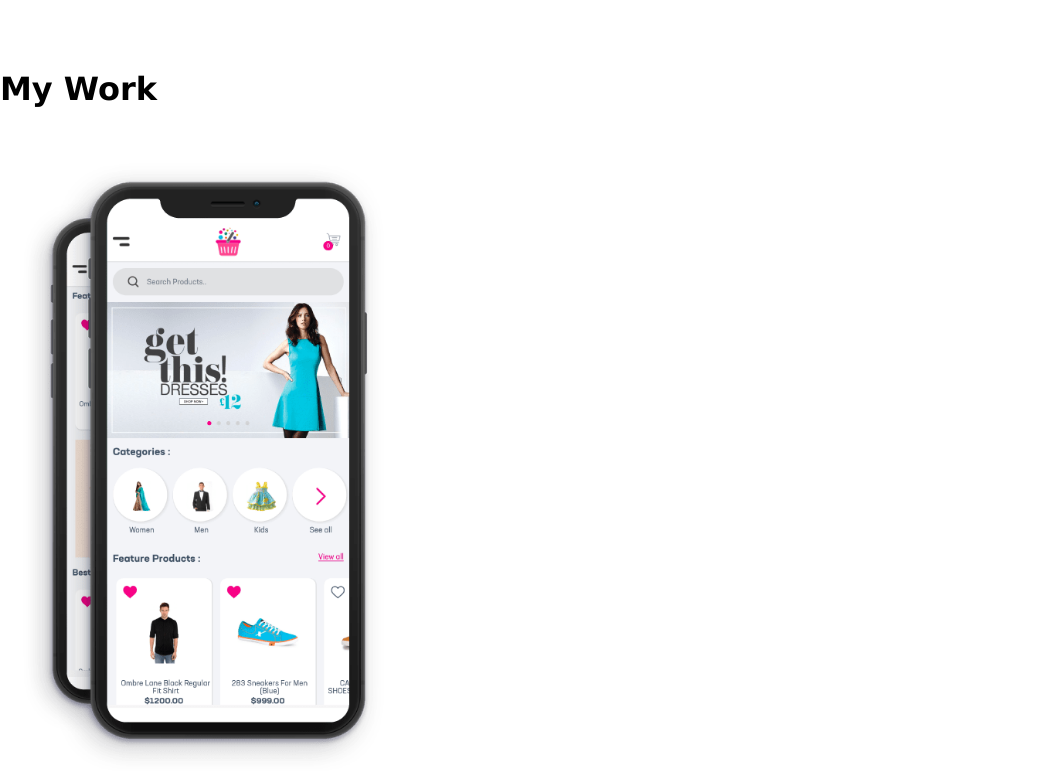
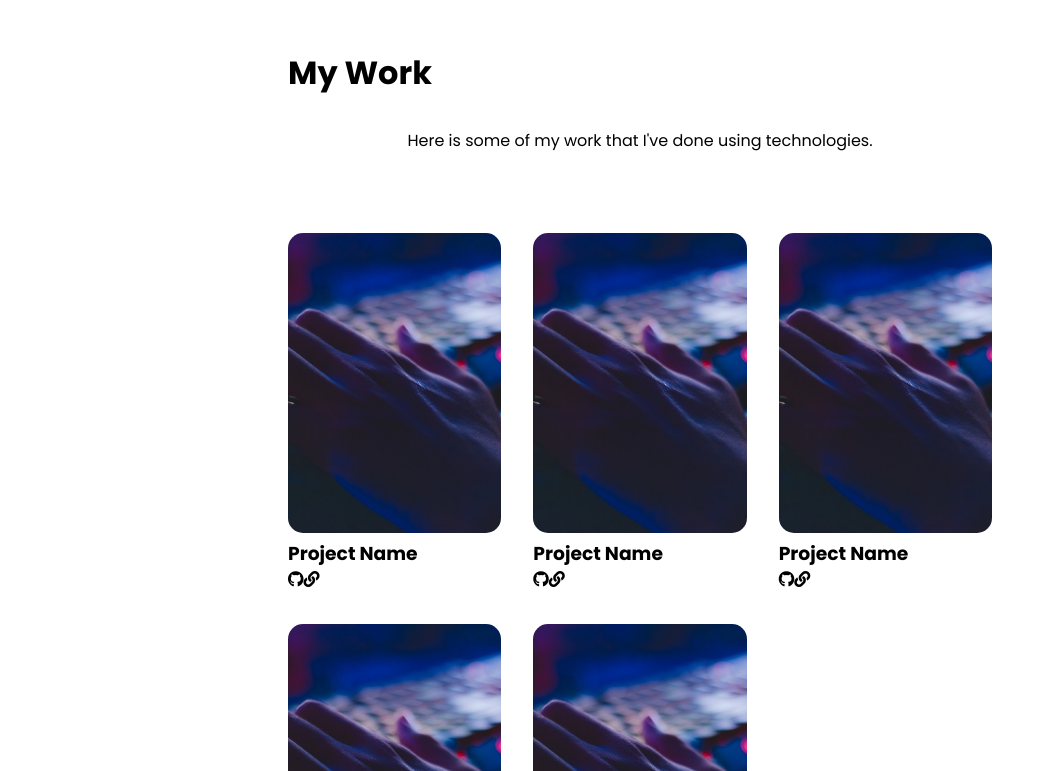
Before and after one commit to shaikahmadnawaz/portfolio-website, a React (Create React App) app: page / in a window 1280 px wide. Shown: the part 2029-2800 px from the top of the page, without its empty margins (0-1053 px from the left). Built offline with nearby package versions, Linux system fonts and the light colour scheme.

Commit message:
projects css done

```diff
--- a/public/index.html
+++ b/public/index.html
@@ -11,7 +11,19 @@
     />
     <link rel="preconnect" href="https://fonts.googleapis.com" />
     <link rel="preconnect" href="https://fonts.gstatic.com" crossorigin />
-
+    <link rel="preconnect" href="https://fonts.googleapis.com" />
+    <link rel="preconnect" href="https://fonts.gstatic.com" crossorigin />
+    <link
+      rel="stylesheet"
+      href="https://cdnjs.cloudflare.com/ajax/libs/font-awesome/5.15.4/css/all.min.css"
+      integrity="sha512-1ycn6IcaQQ40/MKBW2W4Rhis/DbILU74C1vSrLJxCq57o941Ym01SwNsOMqvEBFlcgUa6xLiPY/NS5R+E6ztJQ=="
+      crossorigin="anonymous"
+      referrerpolicy="no-referrer"
+    />
+    <link
+      href="https://fonts.googleapis.com/css2?family=Poppins:wght@400;500;600;700;800;900&display=swap"
+      rel="stylesheet"
+    />
     <!-- Boxicons -->
     <link
       rel="stylesheet"
--- a/src/App.css
+++ b/src/App.css
@@ -1,3 +1,5 @@
+@import url("https://fonts.googleapis.com/css2?family=Poppins:wght@400;500;600;700;800;900&display=swap");
+
 * {
   margin: 0;
   padding: 0;
@@ -5,7 +7,7 @@
 }
 
 body {
-  font-family: Verdana, Geneva, Tahoma, sans-serif;
+  font-family: "Poppins", sans-serif;
   line-height: 1.5;
   overflow-x: hidden;
   background: white;
--- a/src/components/home/projects/Projects.js
+++ b/src/components/home/projects/Projects.js
@@ -1,27 +1,93 @@
 import React from "react";
-import ProjectImage from "../../../assets/projects.png";
+import ProjectCover from "../../../assets/port1.jpg";
 import "./projects.css";
 
 const Projects = () => {
   return (
     <div className="container">
       <h1 className="sub-title">My Work</h1>
-      <div className="project-list">
-        <div className="projects">
-          <div className="project1">
-            <img src={ProjectImage} alt="" />
+      <p class="port-text">
+        Here is some of my work that I've done using technologies.
+      </p>
+      <div className="projects">
+        <div class="project-item">
+          <div class="image">
+            <img src={ProjectCover} alt="" />
           </div>
-          <div className="project1">
-            <img src={ProjectImage} alt="" />
+          <div class="hover-items">
+            <h3>Project Name</h3>
+            <div class="icons">
+              <a href="#" class="icon">
+                <i class="fab fa-github"></i>
+              </a>
+              <a href="#" class="icon">
+                <i class="fas fa-link"></i>
+              </a>
+            </div>
           </div>
-          <div className="project1">
-            <img src={ProjectImage} alt="" />
+        </div>
+        <div class="project-item">
+          <div class="image">
+            <img src={ProjectCover} alt="" />
           </div>
-          <div className="project1">
-            <img src={ProjectImage} alt="" />
+          <div class="hover-items">
+            <h3>Project Name</h3>
+            <div class="icons">
+              <a href="#" class="icon">
+                <i class="fab fa-github"></i>
+              </a>
+              <a href="#" class="icon">
+                <i class="fas fa-link"></i>
+              </a>
+            </div>
           </div>
-          <div className="project1">
-            <img src={ProjectImage} alt="" />
+        </div>
+        <div class="project-item">
+          <div class="image">
+            <img src={ProjectCover} alt="" />
+          </div>
+          <div class="hover-items">
+            <h3>Project Name</h3>
+            <div class="icons">
+              <a href="#" class="icon">
+                <i class="fab fa-github"></i>
+              </a>
+              <a href="#" class="icon">
+                <i class="fas fa-link"></i>
+              </a>
+            </div>
+          </div>
+        </div>
+        <div class="project-item">
+          <div class="image">
+            <img src={ProjectCover} alt="" />
+          </div>
+          <div class="hover-items">
+            <h3>Project Name</h3>
+            <div class="icons">
+              <a href="#" class="icon">
+                <i class="fab fa-github"></i>
+              </a>
+              <a href="#" class="icon">
+                <i class="fas fa-link"></i>
+              </a>
+            </div>
+          </div>
+        </div>
+        <div class="project-item">
+          <div class="image">
+            <img src={ProjectCover} alt="" />
+          </div>
+          <div class="hover-items">
+            <h3>Project Name</h3>
+            <div class="icons">
+              <a href="#" class="icon">
+                <i class="fab fa-github"></i>
+              </a>
+              <a href="#" class="icon">
+                <i class="fas fa-link"></i>
+              </a>
+            </div>
           </div>
         </div>
       </div>
--- a/src/components/home/projects/projects.css
+++ b/src/components/home/projects/projects.css
@@ -1,22 +1,38 @@
+/* .container {
+  /* display: none; */
+/* transform: translateY(-100%) scale(0);
+  transition: all 0.4s ease-in-out; */
+/* background-color: var(--color-primary); */
+
 .container {
-  padding: 50px 0;
+  min-height: 100vh;
+  width: 100%;
+  /* position: absolute; */
+  left: 0;
+  top: 0;
+  padding: 3rem 18rem;
 }
 
-.project-list {
-  display: grid;
-  grid-template-columns: repeat(auto-fit, minmax(30px, 1fr));
-  grid-gap: 40px;
-  margin-top: 50px;
+.port-text {
+  padding: 2rem 0;
+  text-align: center;
 }
 
 .projects {
-  border-radius: 10px;
-  position: relative;
-  overflow: hidden;
+  display: grid;
+  grid-template-columns: repeat(3, 1fr);
+  grid-gap: 2rem;
+  margin-top: 3rem;
 }
 
-.projects img {
-  width: 30%;
-  border-radius: 10px;
-  display: block;
+.projects .project-item {
+  position: relative;
+  border-radius: 15px;
 }
+
+.project-item img {
+  width: 100%;
+  height: 300px;
+  object-fit: cover;
+  border-radius: 15px;
+}
```
Also changed, not shown: src/assets/port1.jpg (added).
